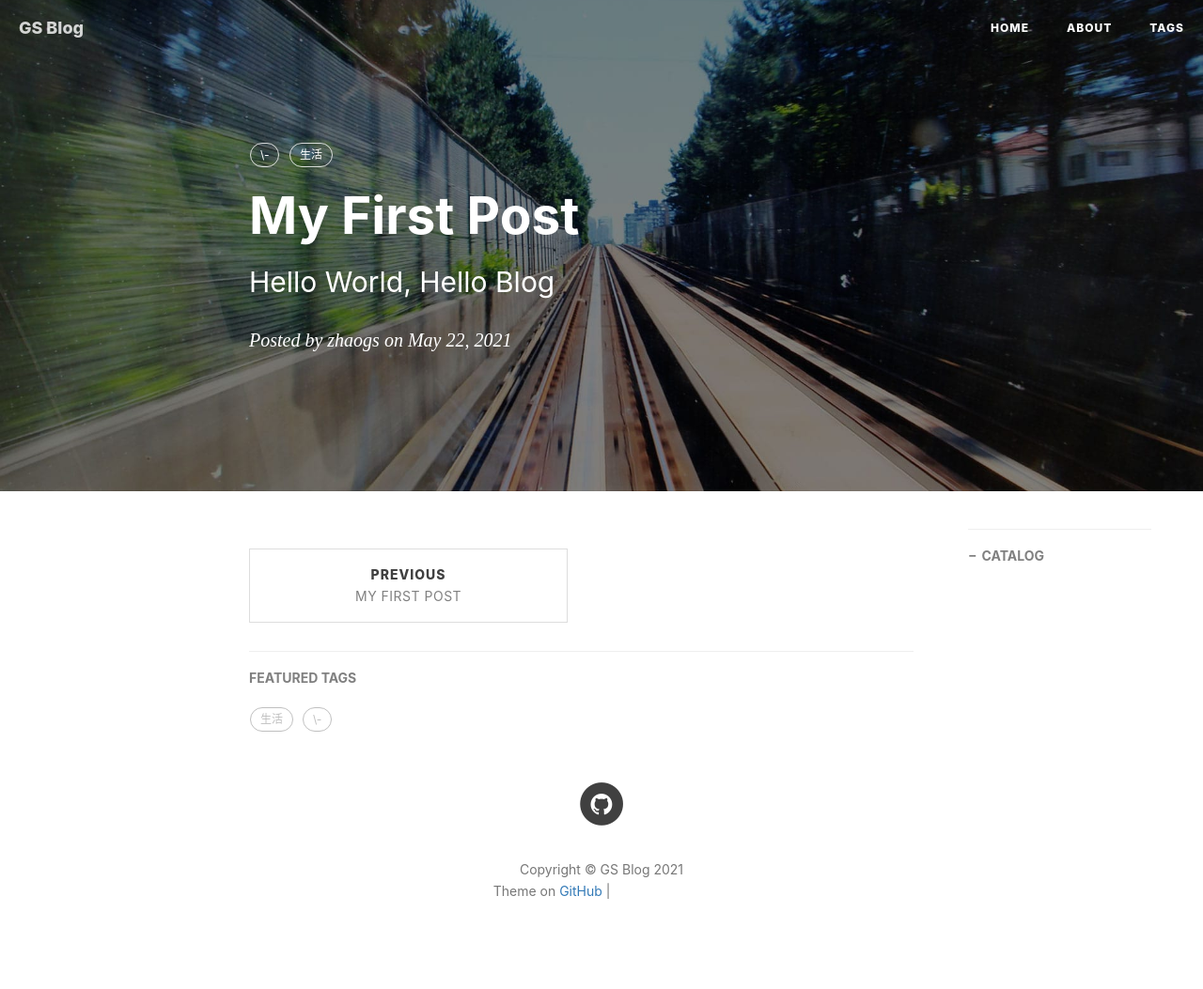
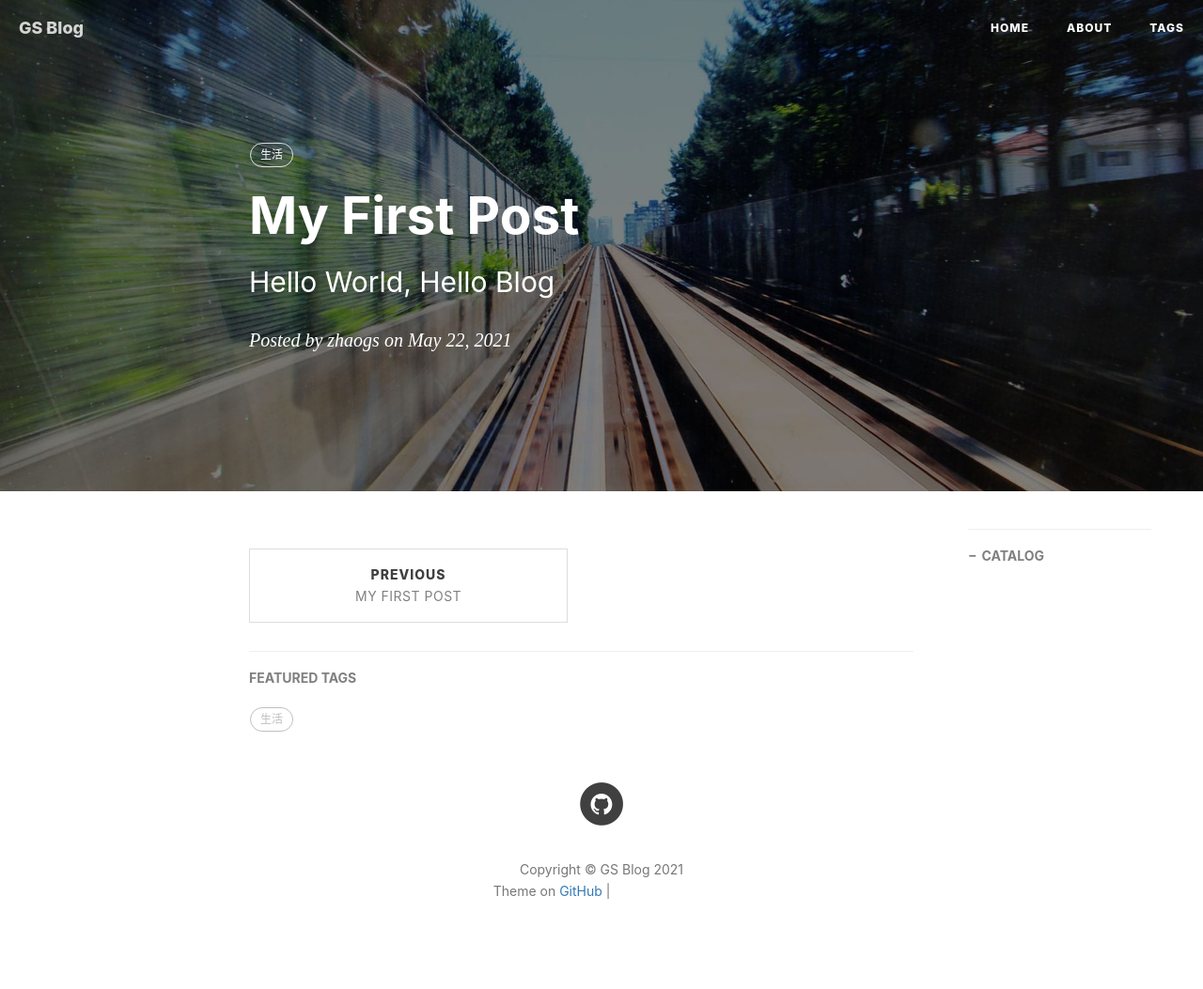
Before and after one commit to f1yfisher/f1yfisher.github.io, a Jekyll site: the page built from _posts/2021-05-23-VAE.md, in a window 1280 px wide. Shown: the whole page at 94% size. Built offline with Jekyll 4.4.1, drawn with Linux system fonts in a browser that asks for light colours; nearby versions of some CDN libraries; comment, search, counter and statistics services are not loaded; grey boxes are pictures that could not be loaded.

Commit message:
Update 2021-05-23-VAE.md

```diff
--- a/_posts/2021-05-23-VAE.md
+++ b/_posts/2021-05-23-VAE.md
@@ -16,6 +16,6 @@ catalog: true            # 是否归档
 
 tags:                #标签
 
-  \- 生活
+- 生活
 
 ---
```
